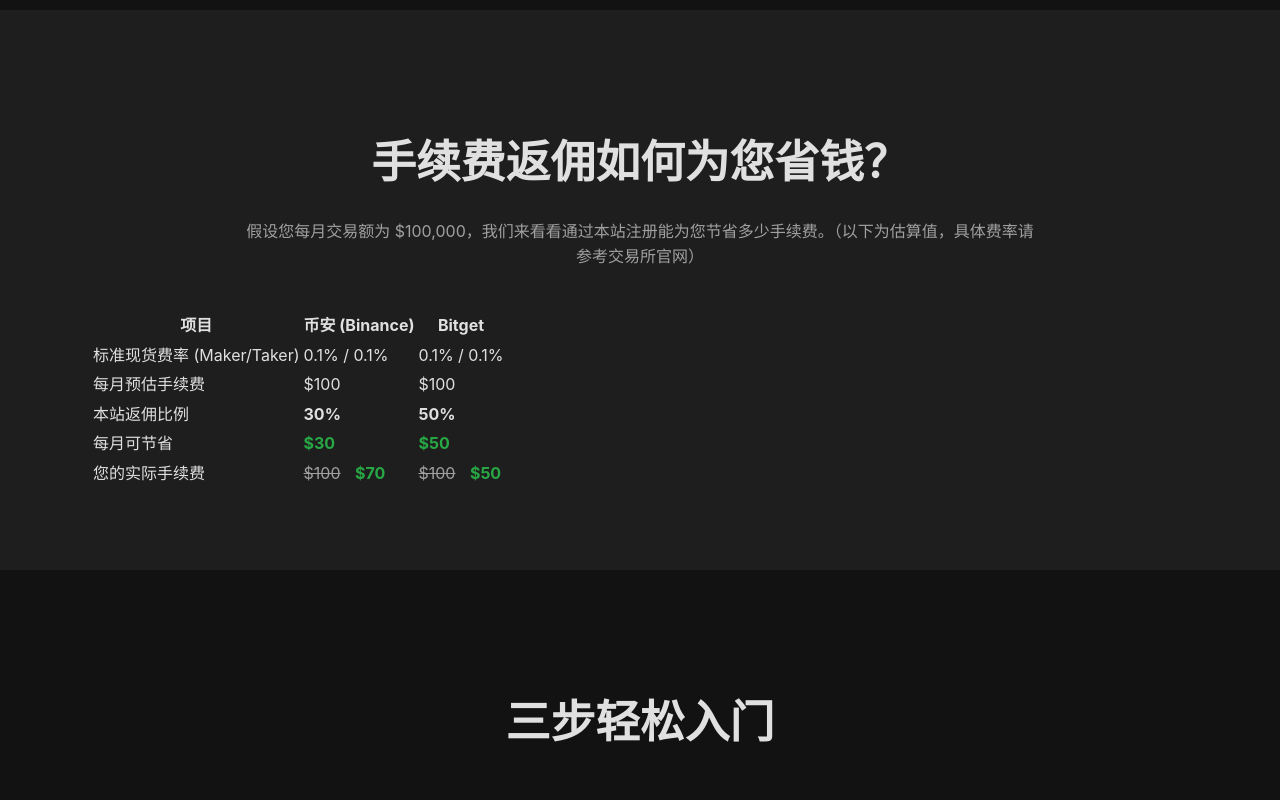
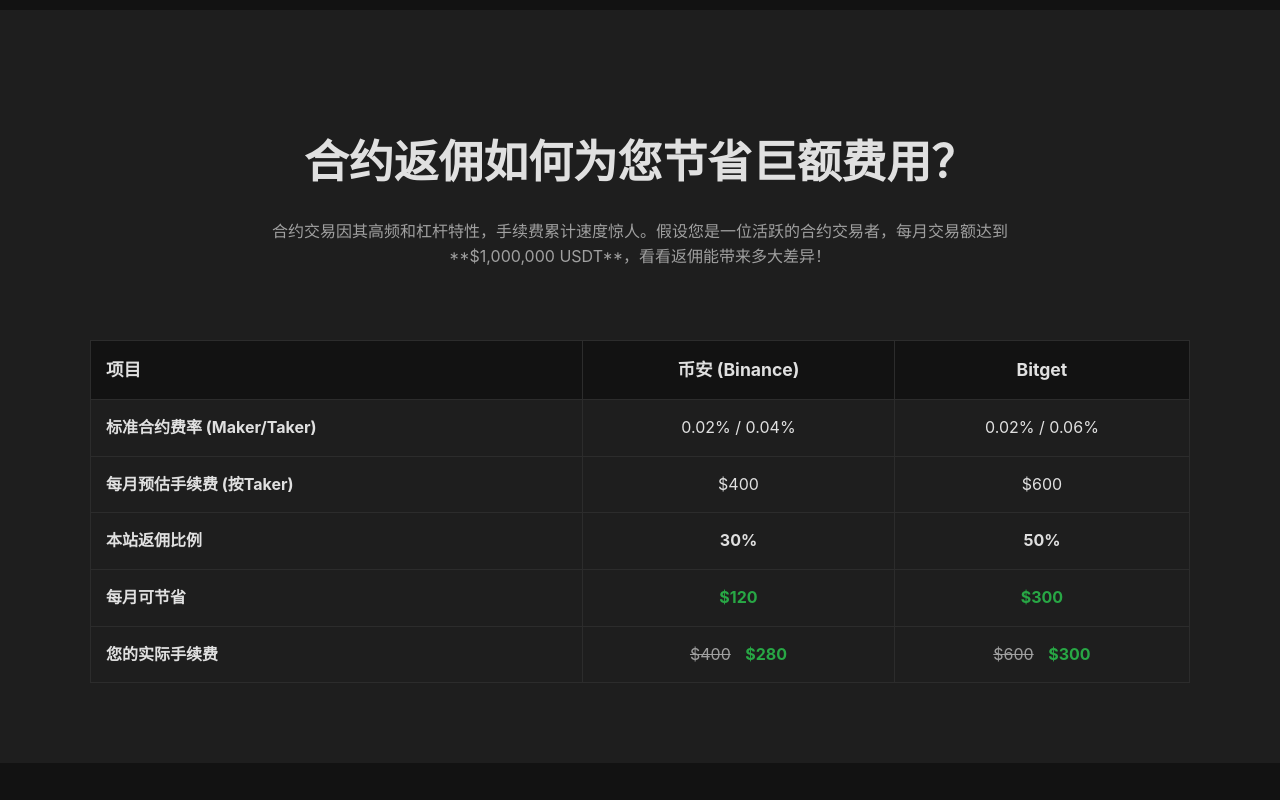
Before and after one commit to Sepdoi/xuanchuan, a plain HTML site: page index.html in a window 1280 px wide. Shown: the part 2320-3120 px from the top of the page. Drawn offline with Linux system fonts and the light colour scheme.

Commit message:
index.html
Updated meta tags for description and keywords to include futures trading information. Modified section titles and content to reflect changes in trading fee comparisons.

```diff
--- a/index.html
+++ b/index.html
@@ -4,8 +4,8 @@
     <meta charset="UTF-8">
     <meta name="viewport" content="width=device-width, initial-scale=1.0">
     <title>交易所返佣指南 | 币安 & Bitget 高额返佣</title>
-    <meta name="description" content="通过专属邀请码 BTC588 (币安) 和 BTC18188 (Bitget) 注册，享受币安30%、Bitget高达50%的交易手续费返佣。常见问题解答，联系 Telegram: @sepdoi 获取一对一指导。">
-    <meta name="keywords" content="交易所返佣指南, 币安, Bitget, 返佣, 推广码, 邀请码, BTC588, BTC18188, 加密货币, 交易, 比特币, Telegram, @sepdoi, FAQ">
+    <meta name="description" content="通过专属邀请码 BTC588 (币安) 和 BTC18188 (Bitget) 注册，享受币安30%、Bitget高达50%的合约和现货交易手续费返佣。联系 Telegram: @sepdoi 获取一对一指导。">
+    <meta name="keywords" content="交易所返佣指南, 币安, Bitget, 返佣, 推广码, 邀请码, BTC588, BTC18188, 加密货币, 合约交易, 交易, 比特币, Telegram, @sepdoi, FAQ">
     <style>
         :root {
             --primary-color: #f0b90b; /* Binance Yellow */
@@ -362,9 +362,16 @@
             color: var(--secondary-color);
             text-decoration: none;
             font-weight: 500;
+            display: inline-flex;
+            align-items: center;
+            gap: 8px;
         }
         .contact-link:hover {
             text-decoration: underline;
+        }
+        .contact-link svg {
+            width: 20px;
+            height: 20px;
         }
         /* Back to Top Button */
         #back-to-top {
@@ -453,7 +460,6 @@
     </header>
 
     <main>
-        <!-- ... (All sections from Hero to FAQ remain the same) ... -->
         <section class="hero">
             <h1>最高 50% 交易返佣，从这里开始</h1>
             <p>使用我们的专属推广码注册全球顶尖交易所币安 (Binance) 和 Bitget，即可永久享受高额交易手续费返佣。更安全、更智能地进行交易。</p>
@@ -503,14 +509,15 @@
             </div>
         </section>
 
+        <!-- Fee Comparison Section - UPDATED FOR FUTURES TRADING -->
         <section id="fees" class="section fee-comparison">
             <div class="container">
-                <h2 class="section-title">手续费返佣如何为您省钱？</h2>
+                <h2 class="section-title">合约返佣如何为您节省巨额费用？</h2>
                 <p style="text-align: center; max-width: 800px; margin: -30px auto 40px; color: var(--text-secondary);">
-                    假设您每月交易额为 $100,000，我们来看看通过本站注册能为您节省多少手续费。（以下为估算值，具体费率请参考交易所官网）
+                    合约交易因其高频和杠杆特性，手续费累计速度惊人。假设您是一位活跃的合约交易者，每月交易额达到 **$1,000,000 USDT**，看看返佣能带来多大差异！
                 </p>
                 <div class="comparison-table-wrapper">
-                    <table>
+                    <table class="comparison-table">
                         <thead>
                             <tr>
                                 <th>项目</th>
@@ -520,14 +527,14 @@
                         </thead>
                         <tbody>
                             <tr>
-                                <td>标准现货费率 (Maker/Taker)</td>
-                                <td>0.1% / 0.1%</td>
-                                <td>0.1% / 0.1%</td>
+                                <td>标准合约费率 (Maker/Taker)</td>
+                                <td>0.02% / 0.04%</td>
+                                <td>0.02% / 0.06%</td>
                             </tr>
                             <tr>
-                                <td>每月预估手续费</td>
-                                <td>$100</td>
-                                <td>$100</td>
+                                <td>每月预估手续费 (按Taker)</td>
+                                <td>$400</td>
+                                <td>$600</td>
                             </tr>
                             <tr>
                                 <td>本站返佣比例</td>
@@ -536,13 +543,13 @@
                             </tr>
                             <tr>
                                 <td>每月可节省</td>
-                                <td class="rebate-fee">$30</td>
-                                <td class="rebate-fee">$50</td>
+                                <td class="rebate-fee">$120</td>
+                                <td class="rebate-fee">$300</td>
                             </tr>
                             <tr>
                                 <td>您的实际手续费</td>
-                                <td><span class="original-fee">$100</span> <span class="rebate-fee">$70</span></td>
-                                <td><span class="original-fee">$100</span> <span class="rebate-fee">$50</span></td>
+                                <td><span class="original-fee">$400</span> <span class="rebate-fee">$280</span></td>
+                                <td><span class="original-fee">$600</span> <span class="rebate-fee">$300</span></td>
                             </tr>
                         </tbody>
                     </table>
@@ -610,7 +617,10 @@
         <div class="container">
             <p>
                 需要帮助或有任何疑问？欢迎联系我们:
-                <a href="https://t.me/sepdoi" target="_blank" class="contact-link">Telegram @sepdoi</a>
+                <a href="https://t.me/sepdoi" target="_blank" class="contact-link">
+                    <svg viewBox="0 0 24 24" fill="currentColor"><path d="M9.78 18.65l.28-4.23l7.68-6.92c.34-.31-.07-.46-.52-.19L7.74 13.3L3.64 12c-.88-.25-.89-1.37.2-1.72l16.03-5.71c.75-.27 1.45.16 1.25.93l-2.54 12.08c-.24.94-1.03 1.16-1.75.71l-4.55-3.34l-2.11 2.03c-.22.21-.42.41-.83.41z"></path></svg>
+                    <span>Telegram @sepdoi</span>
+                </a>
             </p>
             <p>免责声明：加密货币投资存在高市场风险 ，请谨慎决策。本网站所有信息不构成任何投资建议。</p>
             <p>&copy; 2025 交易所返佣指南. All Rights Reserved.</p>
```
